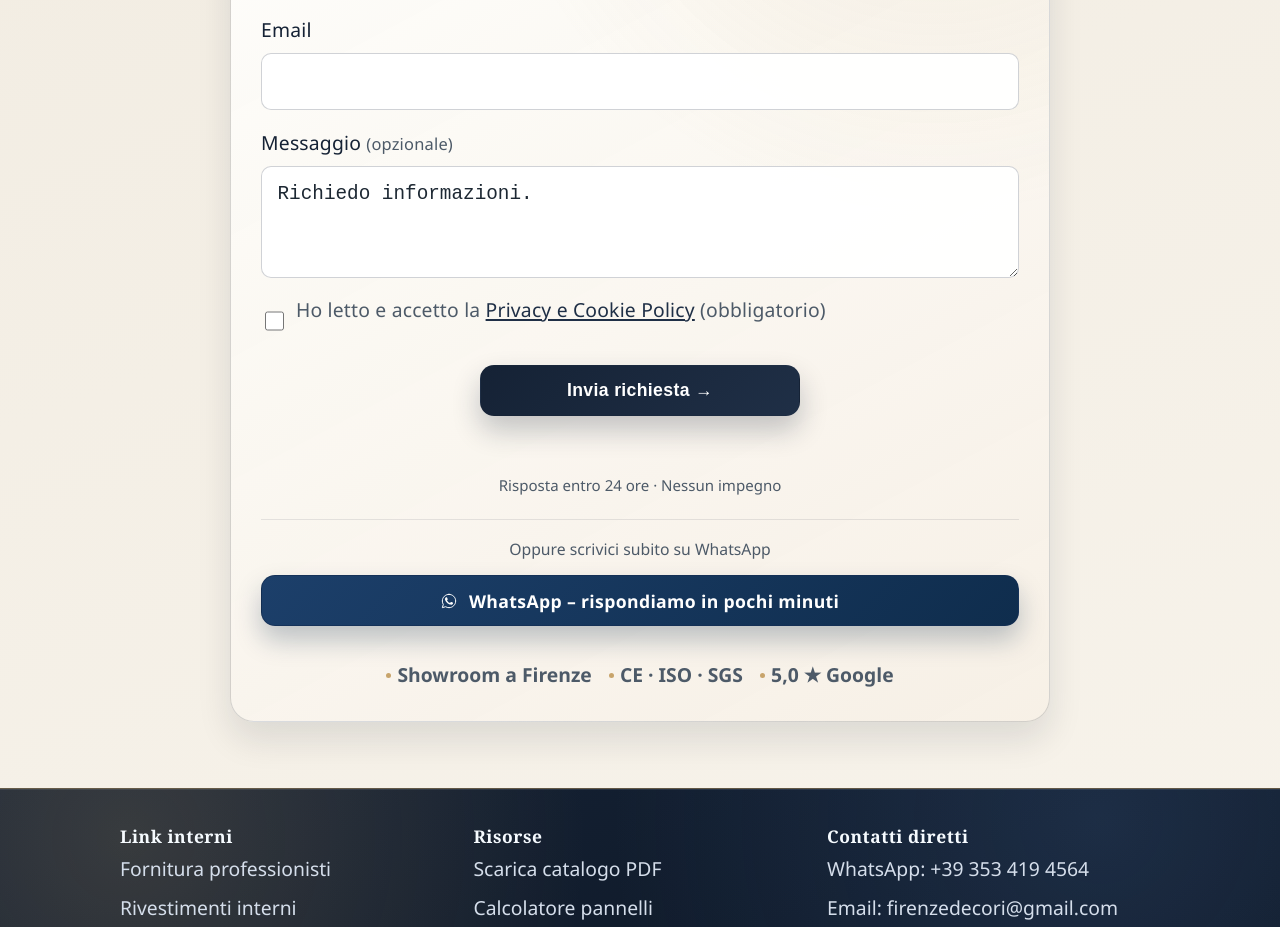
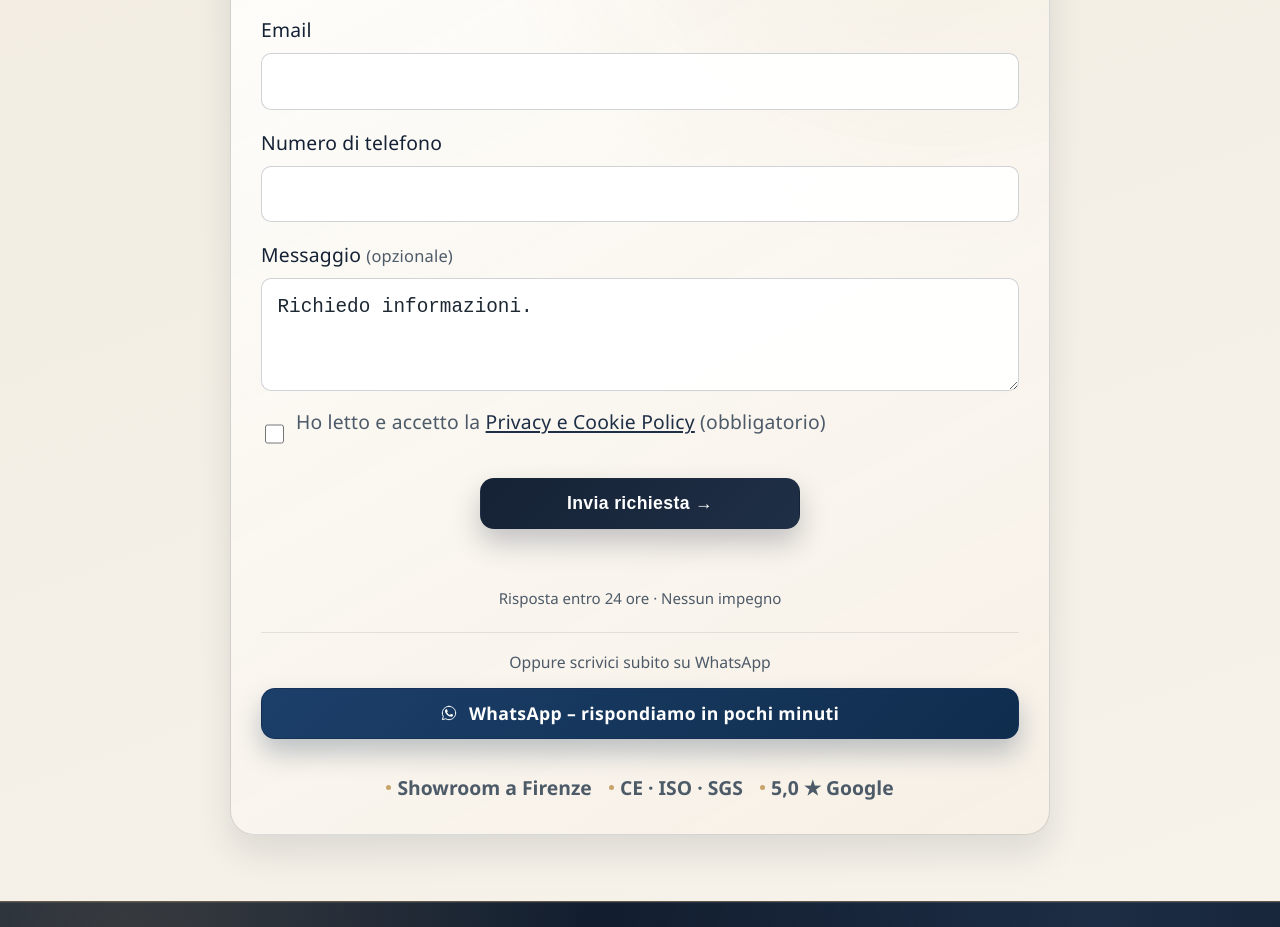
Before and after one commit to riccardopescini96-cmyk/firenze-decori, a website: page index.html in a window 1280 px wide. Shown: the part 3449-4376 px from the top of the page. Drawn offline with Linux system fonts and the light colour scheme.

Commit message:
Aggiungi il telefono ai moduli di contatto

```diff
--- a/index.html
+++ b/index.html
@@ -441,6 +441,11 @@
               <input type="email" id="u_email" name="email" autocomplete="email" required>
             </div>
 
+            <div class="form-field">
+              <label for="u_phone">Numero di telefono</label>
+              <input type="tel" id="u_phone" name="phone" autocomplete="tel" inputmode="tel" required>
+            </div>
+
             <div class="form-field is-hidden" data-company-field hidden>
               <label for="u_company">Azienda</label>
               <input type="text" id="u_company" name="company_name" autocomplete="organization">
--- a/js/main.js
+++ b/js/main.js
@@ -598,6 +598,7 @@
       'Pagina: ' + (payload.page_url || '-'),
       'Nome: ' + (fullName || '-'),
       'Email: ' + (payload.email || '-'),
+      'Telefono: ' + (payload.phone || '-'),
       'Azienda: ' + (payload.company || '-'),
       'Tipologia: ' + (payload.request_type || '-'),
       'Marketing: ' + (payload.marketing || 'NO'),
@@ -697,6 +698,7 @@
       first_name: getFieldValue(form, 'first_name'),
       last_name: getFieldValue(form, 'last_name'),
       email: getFieldValue(form, 'email'),
+      phone: getFieldValue(form, 'phone'),
       company: companyValue,
       message: messageValue,
       form_origin: getFieldValue(form, 'form_origin'),
```
Also changed, not shown: come-funziona/index.html (+5 -0 lines), contatti/index.html (+5 -0 lines), faq/index.html (+5 -0 lines), fornitura-professionisti/index.html (+5 -0 lines), rivestimenti-interni/index.html (+5 -0 lines), js/main.min.js.
